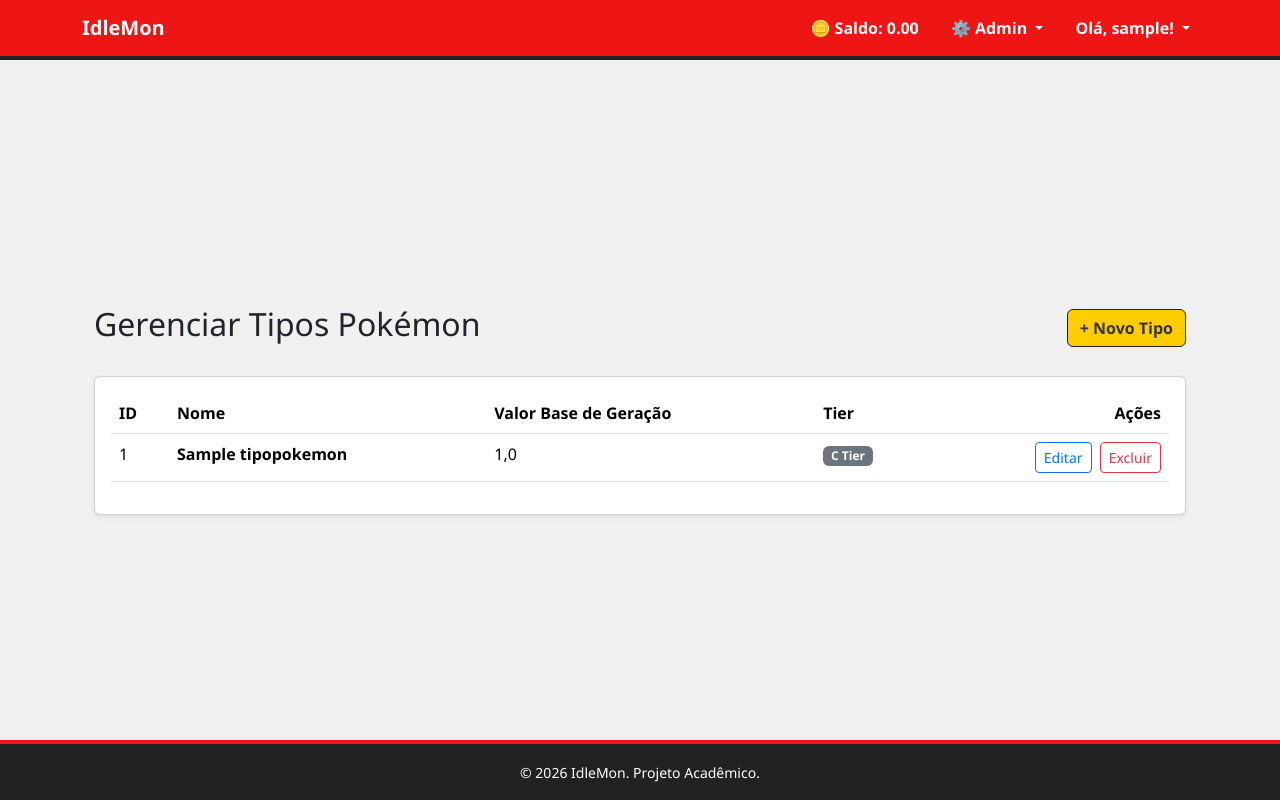
After one commit to gustavo-berti/IdleMon, a Django app: page /pokemon/admin/tipos/ in a window 1280 px wide. The commit adds this page. Run offline with Django 5.2, Linux system fonts and the light colour scheme; a user stored in the database is signed in; tables that the repository leaves empty hold one stand-in row (values such as "Sample post").

Commit message:
feat: adiciona CRUD de tipo pokemon

```diff
--- a/idlepokemon/accounts/admin.py
+++ b/idlepokemon/accounts/admin.py
@@ -5,5 +5,5 @@ from .models import PerfilTreinador
 
 @admin.register(PerfilTreinador)
 class PerfilTreinadorAdmin(admin.ModelAdmin):
-	list_display = ("id", "user", "saldo_moedas")
+	list_display = ("id", "user", "coin_balance")
 	search_fields = ("user__username", "user__email")
--- a/idlepokemon/idlepokemon/urls.py
+++ b/idlepokemon/idlepokemon/urls.py
@@ -21,4 +21,5 @@ urlpatterns = [
     path('admin/', admin.site.urls),
     path('', include('website.urls')),
     path('', include('accounts.urls')),
+    path('pokemon/', include('pokemon.urls')),
 ]
--- a/idlepokemon/pokemon/models.py
+++ b/idlepokemon/pokemon/models.py
@@ -6,79 +6,79 @@ from django.utils import timezone
 
 
 class TipoPokemon(models.Model):
-	nome = models.CharField(max_length=80, unique=True)
-	valor_base_geracao = models.FloatField()
+	name = models.CharField(max_length=80, unique=True)
+	base_generation_value = models.FloatField()
 
 	def __str__(self):
-		return self.nome
+		return self.name
 
 
 class Especie(models.Model):
-	nome = models.CharField(max_length=80, unique=True)
-	estagio_evolucao = models.PositiveSmallIntegerField(default=1)
-	tipos = models.ManyToManyField(TipoPokemon, related_name="especies")
+	name = models.CharField(max_length=80, unique=True)
+	evolution_stage = models.PositiveSmallIntegerField(default=1)
+	types = models.ManyToManyField(TipoPokemon, related_name="species")
 
 	def clean(self):
 		super().clean()
-		total_tipos = self.tipos.count() if self.pk else 0
-		if total_tipos and not 1 <= total_tipos <= 2:
+		total_types = self.types.count() if self.pk else 0
+		if total_types and not 1 <= total_types <= 2:
 			raise ValidationError("Uma especie deve ter entre 1 e 2 tipos.")
 
-	def calcular_media_tipo(self):
-		valores = list(self.tipos.values_list("valor_base_geracao", flat=True))
-		if not valores:
+	def calculate_type_average(self):
+		values = list(self.types.values_list("base_generation_value", flat=True))
+		if not values:
 			return 0.0
-		return sum(valores) / len(valores)
+		return sum(values) / len(values)
 
 	def __str__(self):
-		return self.nome
+		return self.name
 
 
 class Box(models.Model):
-	perfil_treinador = models.ForeignKey(
+	trainer_profile = models.ForeignKey(
 		"accounts.PerfilTreinador",
 		on_delete=models.CASCADE,
 		related_name="boxes",
 	)
-	nome = models.CharField(max_length=80)
+	name = models.CharField(max_length=80)
 	slots_max = models.PositiveIntegerField(default=30)
 
 	def __str__(self):
-		return f"{self.nome} ({self.perfil_treinador.user.username})"
+		return f"{self.name} ({self.trainer_profile.user.username})"
 
 
 class PokemonInstancia(models.Model):
-	box = models.ForeignKey(Box, on_delete=models.CASCADE, related_name="pokemons")
-	especie = models.ForeignKey(Especie, on_delete=models.PROTECT, related_name="instancias")
-	apelido = models.CharField(max_length=80)
-	data_nascimento = models.DateTimeField(default=timezone.now)
+	box = models.ForeignKey(Box, on_delete=models.CASCADE, related_name="pokemon_instances")
+	species = models.ForeignKey(Especie, on_delete=models.PROTECT, related_name="instances")
+	nickname = models.CharField(max_length=80)
+	birth_date = models.DateTimeField(default=timezone.now)
 
-	def gerar_lucro(self):
-		return Decimal(str(self.especie.calcular_media_tipo()))
+	def generate_profit(self):
+		return Decimal(str(self.species.calculate_type_average()))
 
 	def __str__(self):
-		return self.apelido
+		return self.nickname
 
 
 class Ovo(models.Model):
-	perfil_treinador = models.ForeignKey(
+	trainer_profile = models.ForeignKey(
 		"accounts.PerfilTreinador",
 		on_delete=models.CASCADE,
-		related_name="ovos",
+		related_name="eggs",
 	)
-	tipo = models.ForeignKey(TipoPokemon, on_delete=models.PROTECT, related_name="ovos")
-	especie = models.ForeignKey(Especie, on_delete=models.PROTECT, related_name="ovos")
-	nome = models.CharField(max_length=80)
-	preco = models.DecimalField(max_digits=12, decimal_places=2)
+	type = models.ForeignKey(TipoPokemon, on_delete=models.PROTECT, related_name="eggs")
+	species = models.ForeignKey(Especie, on_delete=models.PROTECT, related_name="eggs")
+	name = models.CharField(max_length=80)
+	price = models.DecimalField(max_digits=12, decimal_places=2)
 
-	def chocar(self, box: Box, apelido: str = "Pokemon"):
-		pokemon = PokemonInstancia.objects.create(
+	def hatch(self, box: Box, nickname: str = "Pokemon"):
+		pokemon_instance = PokemonInstancia.objects.create(
 			box=box,
-			especie=self.especie,
-			apelido=apelido,
+			species=self.species,
+			nickname=nickname,
 		)
 		self.delete()
-		return pokemon
+		return pokemon_instance
 
 	def __str__(self):
-		return self.nome
+		return self.name
--- /dev/null
+++ b/idlepokemon/pokemon/templates/pokemon/admin/tipopokemon_list.html
@@ -0,0 +1,68 @@
+{% extends "website/template.html" %}
+
+{% block title %}Tipos Pokémon - Admin{% endblock %}
+
+{% block content %}
+<div class="container my-5">
+  <div class="d-flex justify-content-between align-items-center mb-4">
+    <h2>Gerenciar Tipos Pokémon</h2>
+    <a href="{% url 'tipopokemon_create' %}" class="btn btn-poke">
+      + Novo Tipo
+    </a>
+  </div>
+
+  {% if types %}
+  <div class="card shadow-sm">
+    <div class="card-body">
+      <div class="table-responsive">
+        <table class="table table-hover">
+          <thead>
+            <tr>
+              <th>ID</th>
+              <th>Nome</th>
+              <th>Valor Base de Geração</th>
+              <th>Tier</th>
+              <th class="text-end">Ações</th>
+            </tr>
+          </thead>
+          <tbody>
+            {% for type in types %}
+            <tr>
+              <td>{{ type.id }}</td>
+              <td><strong>{{ type.name }}</strong></td>
+              <td>{{ type.base_generation_value }}</td>
+              <td>
+                {% if type.base_generation_value == 20 %}
+                  <span class="badge bg-danger">S Tier</span>
+                {% elif type.base_generation_value == 15 %}
+                  <span class="badge bg-warning">A Tier</span>
+                {% elif type.base_generation_value == 10 %}
+                  <span class="badge bg-info">B Tier</span>
+                {% else %}
+                  <span class="badge bg-secondary">C Tier</span>
+                {% endif %}
+              </td>
+              <td class="text-end">
+                <a href="{% url 'tipopokemon_update' type.pk %}"
+                   class="btn btn-sm btn-outline-primary me-1">
+                  Editar
+                </a>
+                <a href="{% url 'tipopokemon_delete' type.pk %}"
+                   class="btn btn-sm btn-outline-danger">
+                  Excluir
+                </a>
+              </td>
+            </tr>
+            {% endfor %}
+          </tbody>
+        </table>
+      </div>
+    </div>
+  </div>
+  {% else %}
+  <div class="alert alert-info">
+    Nenhum tipo cadastrado. <a href="{% url 'tipopokemon_create' %}">Criar o primeiro tipo</a>.
+  </div>
+  {% endif %}
+</div>
+{% endblock %}
--- /dev/null
+++ b/idlepokemon/pokemon/urls.py
@@ -0,0 +1,15 @@
+from django.urls import path
+from .views import (
+    TipoPokemonListView,
+    TipoPokemonCreateView,
+    TipoPokemonUpdateView,
+    TipoPokemonDeleteView,
+)
+
+urlpatterns = [
+    # Admin - TipoPokemon
+    path('admin/tipos/', TipoPokemonListView.as_view(), name='tipopokemon_list'),
+    path('admin/tipos/novo/', TipoPokemonCreateView.as_view(), name='tipopokemon_create'),
+    path('admin/tipos/<int:pk>/editar/', TipoPokemonUpdateView.as_view(), name='tipopokemon_update'),
+    path('admin/tipos/<int:pk>/excluir/', TipoPokemonDeleteView.as_view(), name='tipopokemon_delete'),
+]
--- a/idlepokemon/pokemon/views.py
+++ b/idlepokemon/pokemon/views.py
@@ -1,3 +1,57 @@
-from django.shortcuts import render
+from django.contrib.admin.views.decorators import staff_member_required
+from django.contrib.auth.mixins import LoginRequiredMixin, UserPassesTestMixin
+from django.shortcuts import get_object_or_404, redirect
+from django.urls import reverse_lazy
+from django.utils.decorators import method_decorator
+from django.views.generic import (
+    CreateView,
+    DeleteView,
+    DetailView,
+    ListView,
+    UpdateView,
+)
 
-# Create your views here.
+from accounts.models import PerfilTreinador
+from .forms import TipoPokemonForm
+from .models import TipoPokemon
+
+
+# ============================================
+# CRUD TipoPokemon (Admin Only)
+# ============================================
+
+class StaffRequiredMixin(UserPassesTestMixin):
+    """Mixin para restringir acesso apenas a staff/admin"""
+    def test_func(self):
+        return self.request.user.is_staff
+
+
+@method_decorator(staff_member_required, name='dispatch')
+class TipoPokemonListView(ListView):
+    model = TipoPokemon
+    template_name = 'pokemon/admin/tipopokemon_list.html'
+    context_object_name = 'types'
+    ordering = ['-base_generation_value', 'name']
+
+
+@method_decorator(staff_member_required, name='dispatch')
+class TipoPokemonCreateView(CreateView):
+    model = TipoPokemon
+    form_class = TipoPokemonForm
+    template_name = 'pokemon/admin/tipopokemon_form.html'
+    success_url = reverse_lazy('tipopokemon_list')
+
+
+@method_decorator(staff_member_required, name='dispatch')
+class TipoPokemonUpdateView(UpdateView):
+    model = TipoPokemon
+    form_class = TipoPokemonForm
+    template_name = 'pokemon/admin/tipopokemon_form.html'
+    success_url = reverse_lazy('tipopokemon_list')
+
+
+@method_decorator(staff_member_required, name='dispatch')
+class TipoPokemonDeleteView(DeleteView):
+    model = TipoPokemon
+    template_name = 'pokemon/admin/tipopokemon_confirm_delete.html'
+    success_url = reverse_lazy('tipopokemon_list')
--- a/idlepokemon/website/templates/website/partials/navbar.html
+++ b/idlepokemon/website/templates/website/partials/navbar.html
@@ -13,7 +13,29 @@
     <div class="collapse navbar-collapse justify-content-end" id="navbarNav">
       <ul class="navbar-nav align-items-center">
         {% if user.is_authenticated %}
-        <li class="nav-item me-4 text-white fw-bold">🪙 Saldo: 1500</li>
+        <li class="nav-item me-4 text-white fw-bold">
+          🪙 Saldo: {{ user.perfil_treinador.saldo_moedas|default:"0.00" }}
+        </li>
+
+        {% if user.is_staff %}
+        <li class="nav-item dropdown me-3">
+          <a
+            class="nav-link dropdown-toggle text-white fw-bold"
+            href="#"
+            id="navbarAdminDropdown"
+            role="button"
+            data-bs-toggle="dropdown"
+          >
+            ⚙️ Admin
+          </a>
+          <ul class="dropdown-menu dropdown-menu-end">
+            <li><a class="dropdown-item" href="{% url 'tipopokemon_list' %}">Tipos Pokémon</a></li>
+            <li><hr class="dropdown-divider" /></li>
+            <li><a class="dropdown-item" href="/admin/">Django Admin</a></li>
+          </ul>
+        </li>
+        {% endif %}
+
         <li class="nav-item dropdown">
           <a
             class="nav-link dropdown-toggle text-white fw-bold"
```
Also changed, not shown: idlepokemon/accounts/models.py (+5 -5 lines), idlepokemon/accounts/signals.py (added, +21 -0 lines), idlepokemon/pokemon/admin.py (+11 -11 lines), idlepokemon/pokemon/forms.py (added, +23 -0 lines), idlepokemon/pokemon/templates/pokemon/admin/tipopokemon_confirm_delete.html (added, +25 -0 lines), idlepokemon/pokemon/templates/pokemon/admin/tipopokemon_form.html (added, +24 -0 lines).
